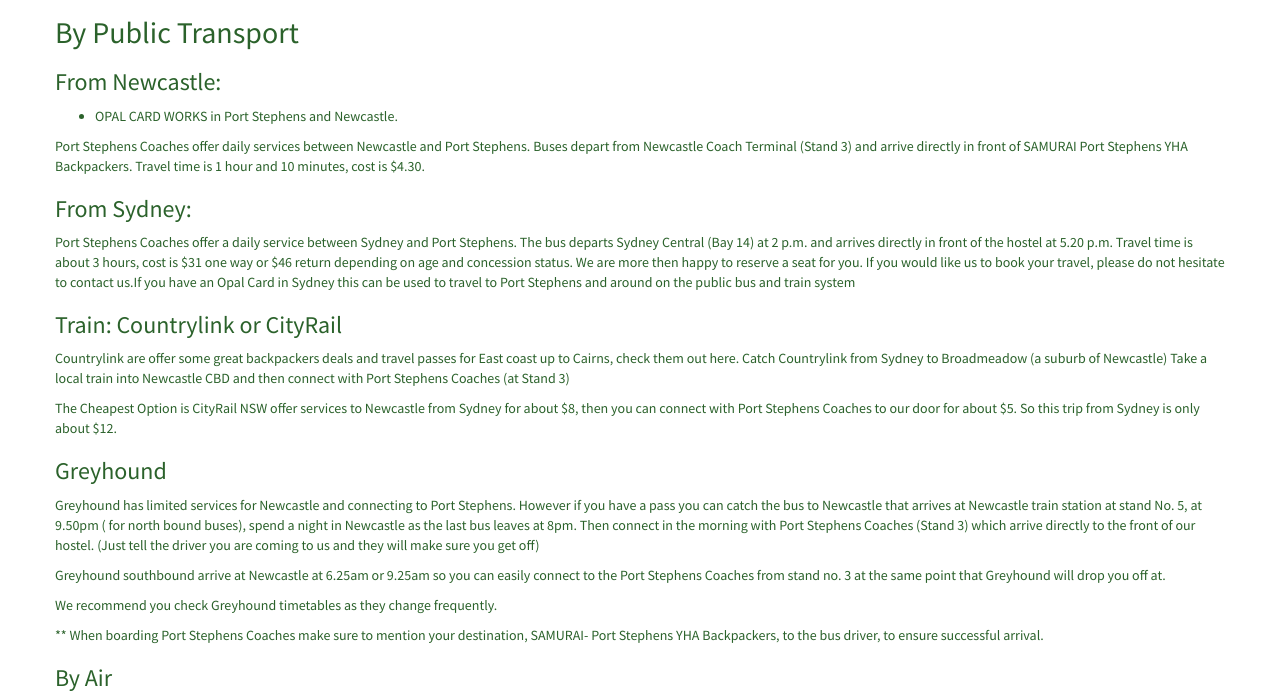
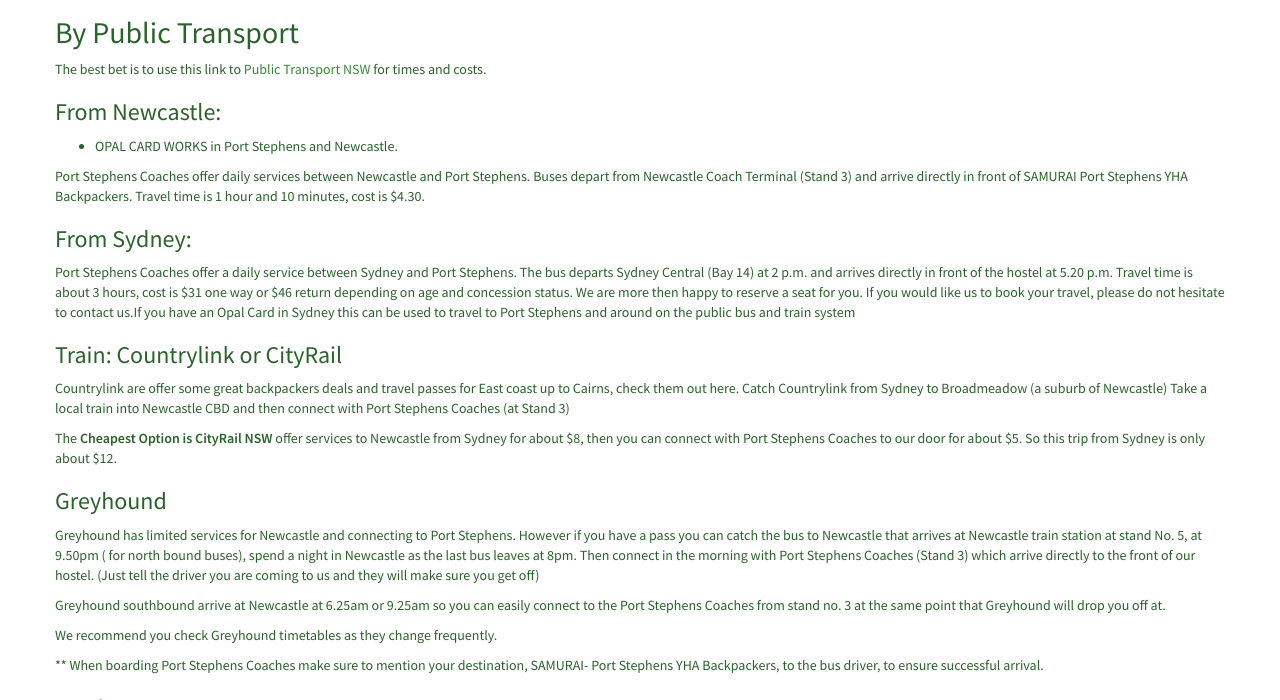
Before and after one commit to samuraibeach/samurai, a Jekyll site: the page built from directions.md, in a window 1280 px wide and 900 px high, scrolled down 512 px, cut to the strip 200-900 px from the top of the window. Built offline with Jekyll 4.4.1, drawn with Linux system fonts in a browser that asks for light colours.

Commit message:
Update from Forestry.io admin@samuraiportstephens.com.au updated directions.md

```diff
--- a/directions.md
+++ b/directions.md
@@ -11,6 +11,8 @@ frameborder="0" style="border:0" allowfullscreen></iframe>
 </div>
 
 ## By Public Transport
+
+The best bet is to use this link to [Public Transport NSW](https://transportnsw.info/?language=en "Public Transport") for times and costs.
 
 ### From Newcastle:
 
@@ -26,7 +28,7 @@ Port Stephens Coaches offer a daily service between Sydney and Port Stephens. Th
 
 Countrylink are offer some great backpackers deals and travel passes for East coast up to Cairns, check them out here. Catch Countrylink from Sydney to Broadmeadow (a suburb of Newcastle) Take a local train into Newcastle CBD and then connect with Port Stephens Coaches (at Stand 3)
 
-The Cheapest Option is CityRail NSW offer services to Newcastle from Sydney for about $8, then you can connect with Port Stephens Coaches to our door for about $5.  So this trip from Sydney is only about $12.
+The **Cheapest Option is CityRail NSW** offer services to Newcastle from Sydney for about $8, then you can connect with Port Stephens Coaches to our door for about $5.  So this trip from Sydney is only about $12.
 
 ### Greyhound
 
```
